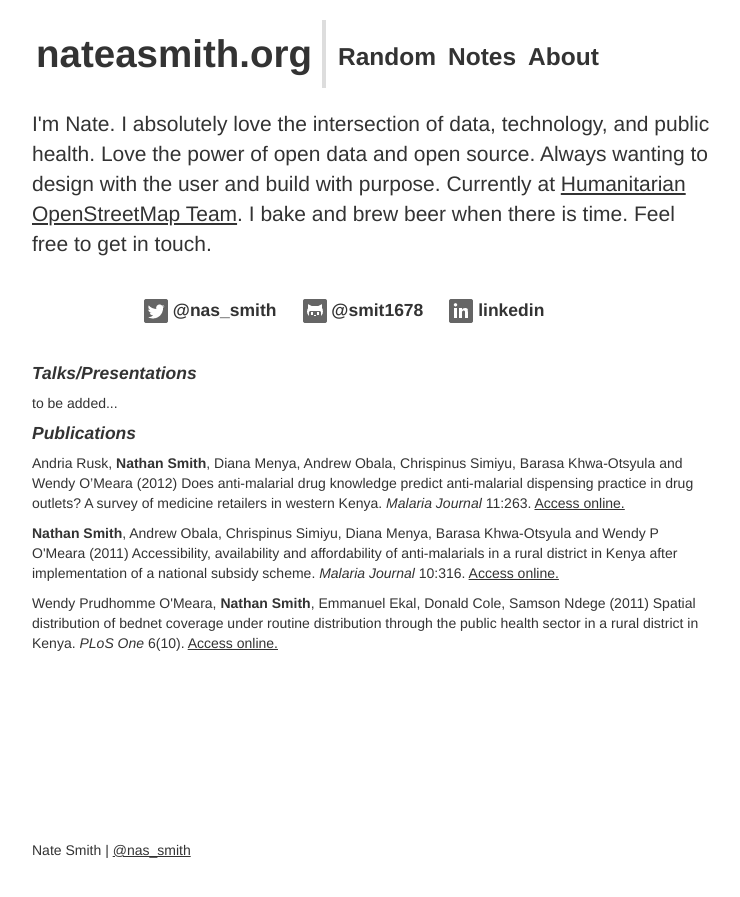
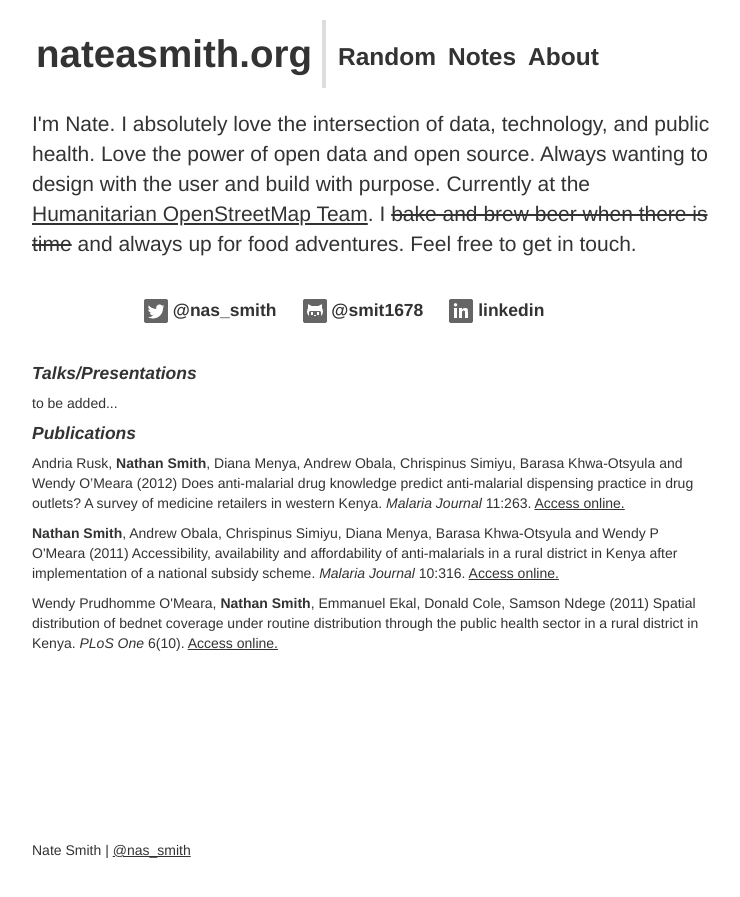
Before and after one commit to smit1678/smit1678.github.com, a Jekyll site: the page built from about/index.html, in a window 1280 px wide. Shown: the top 897 px of the page, without its empty margins (268-1008 px from the left). Built offline with Jekyll 4.4.1, drawn with Linux system fonts in a browser that asks for light colours; Markdown is read by kramdown in place of the engine named in the settings.

Commit message:
Update index.html

```diff
--- a/about/index.html
+++ b/about/index.html
@@ -9,7 +9,7 @@ title: About
 <!-- Home Page content -->
         <div class="content tooltip-top home" id="home">
           <div>
-            <p class="lead">I'm Nate. I absolutely love the intersection of data, technology, and public health. Love the power of open data and open source. Always wanting to design with the user and build with purpose. Currently at <a href="https://www.hotosm.org/staff/">Humanitarian OpenStreetMap Team</a>. I bake and brew beer when there is time. Feel free to get in touch.</p>
+            <p class="lead">I'm Nate. I absolutely love the intersection of data, technology, and public health. Love the power of open data and open source. Always wanting to design with the user and build with purpose. Currently at the <a href="https://www.hotosm.org/staff/">Humanitarian OpenStreetMap Team</a>. I <strike>bake and brew beer when there is time</strike> and always up for food adventures. Feel free to get in touch.</p>
             <ul class="nav nav-pills offset1" style="margin-left:100px;">
               <li>
                 <a href="http://twitter.com/nas_smith">
```
